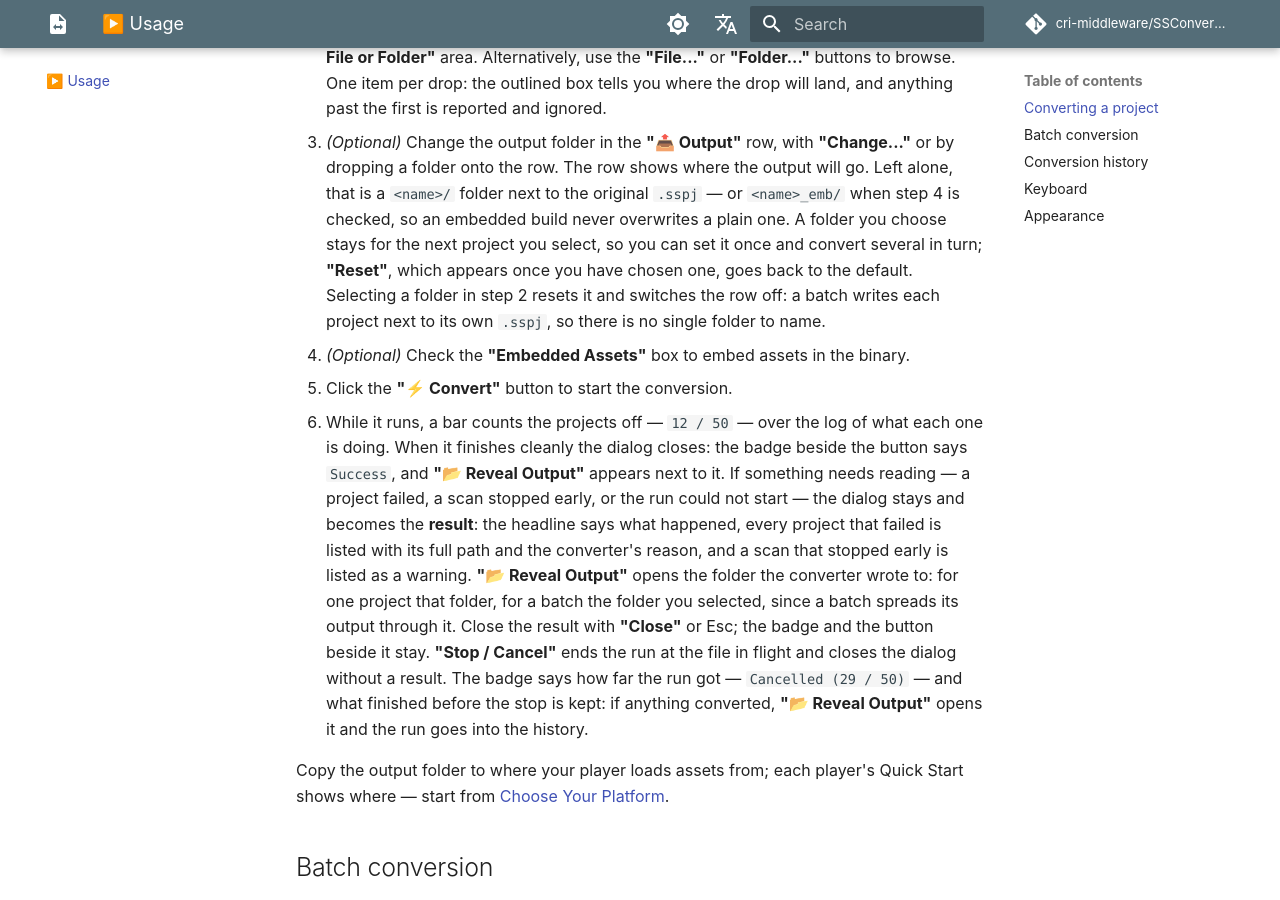
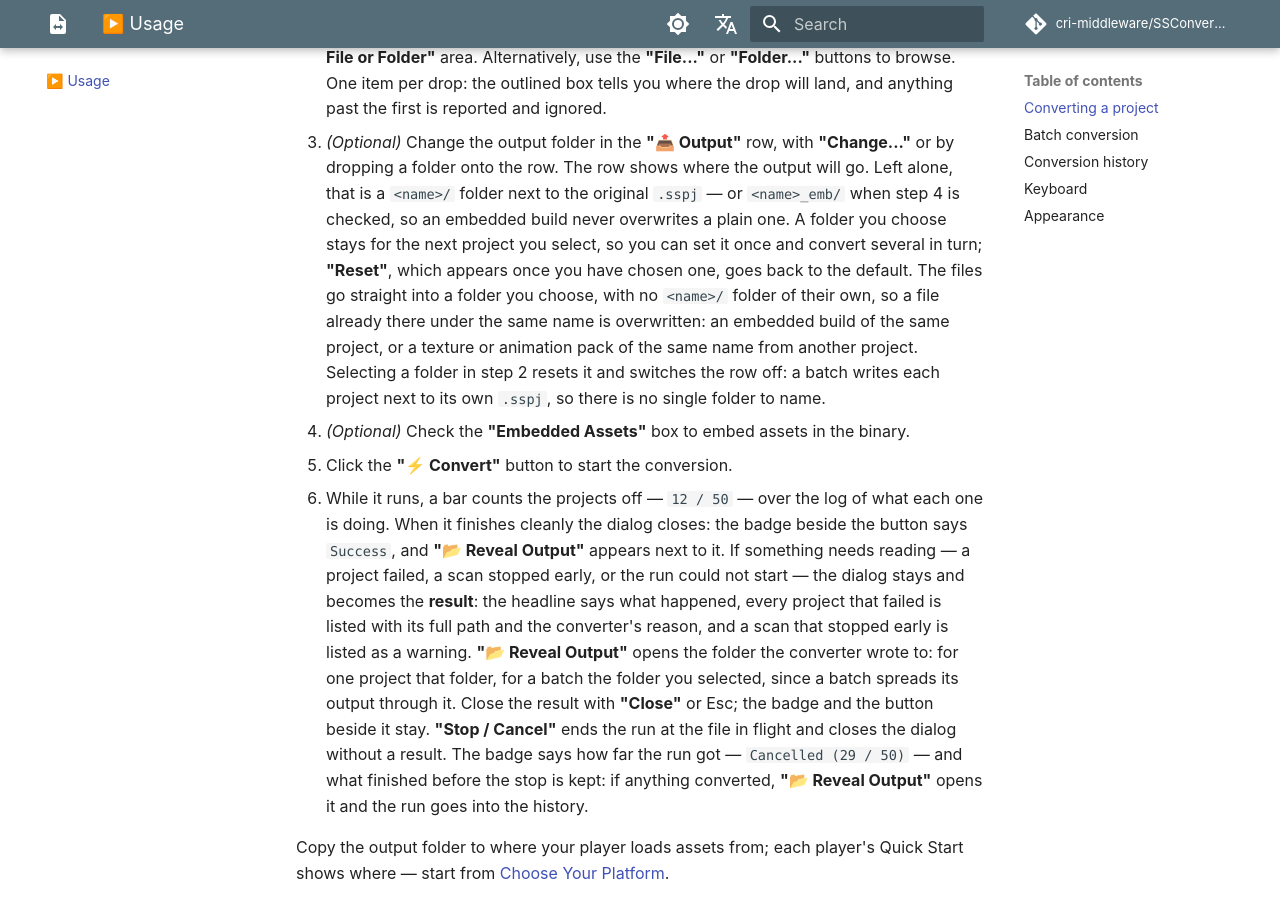
Before and after one commit to cri-middleware/SSConverterGUI, an MkDocs documentation site: the page built from docs/en/usage.md, in a window 1280 px wide and 900 px high, scrolled down 384 px. Built offline with MkDocs 1.6.1 and Material for MkDocs 9.7.7, drawn with Linux system fonts in a browser that asks for light colours; comment, search, counter and statistics services are not loaded.

Commit message:
docs(usage): say a chosen output folder takes the files directly
Usage step 3 says a chosen output folder stays for the next project, so
it can be set once and several projects converted in turn, and that the
default `<name>_emb/` keeps an embedded build from overwriting a plain
one. It did not say that a chosen folder gets no `<name>/` folder of
its own: the converter writes the binaries and copies the textures
straight into it, overwriting any file of the same name. Two projects
converted into one folder replace each other's same-named textures or
animation packs, and an embedded build there replaces the plain one,
without a word.

ssconverter-cli's `-o` writes the same way, so this documents the
behaviour rather than changing it.

```diff
--- a/docs/en/usage.md
+++ b/docs/en/usage.md
@@ -15,9 +15,11 @@ application yet, see [Installation](install.md).
    `<name>/` folder next to the original `.sspj` — or `<name>_emb/` when step 4 is checked, so an
    embedded build never overwrites a plain one. A folder you choose stays for the next project you
    select, so you can set it once and convert several in turn; **"Reset"**, which appears once you
-   have chosen one, goes back to the default. Selecting a folder in step 2 resets it and switches
-   the row off: a batch writes each project next to its own `.sspj`, so there is no single folder
-   to name.
+   have chosen one, goes back to the default. The files go straight into a folder you choose, with
+   no `<name>/` folder of their own, so a file already there under the same name is overwritten: an
+   embedded build of the same project, or a texture or animation pack of the same name from another
+   project. Selecting a folder in step 2 resets it and switches the row off: a batch writes each
+   project next to its own `.sspj`, so there is no single folder to name.
 4. *(Optional)* Check the **"Embedded Assets"** box to embed assets in the binary.
 5. Click the **"⚡ Convert"** button to start the conversion.
 6. While it runs, a bar counts the projects off — `12 / 50` — over the log of what each one is
```
Also changed, not shown: docs/ja/usage.md (+1 -1 lines).
